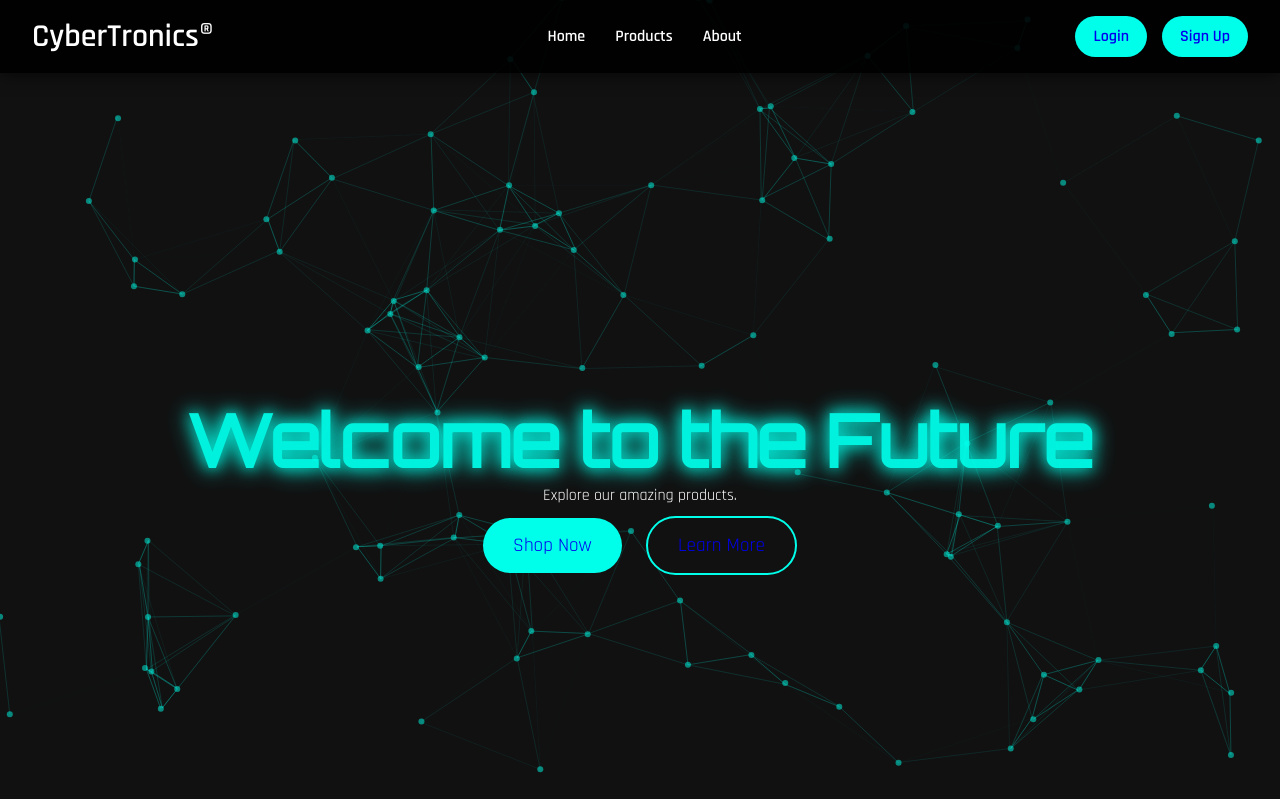
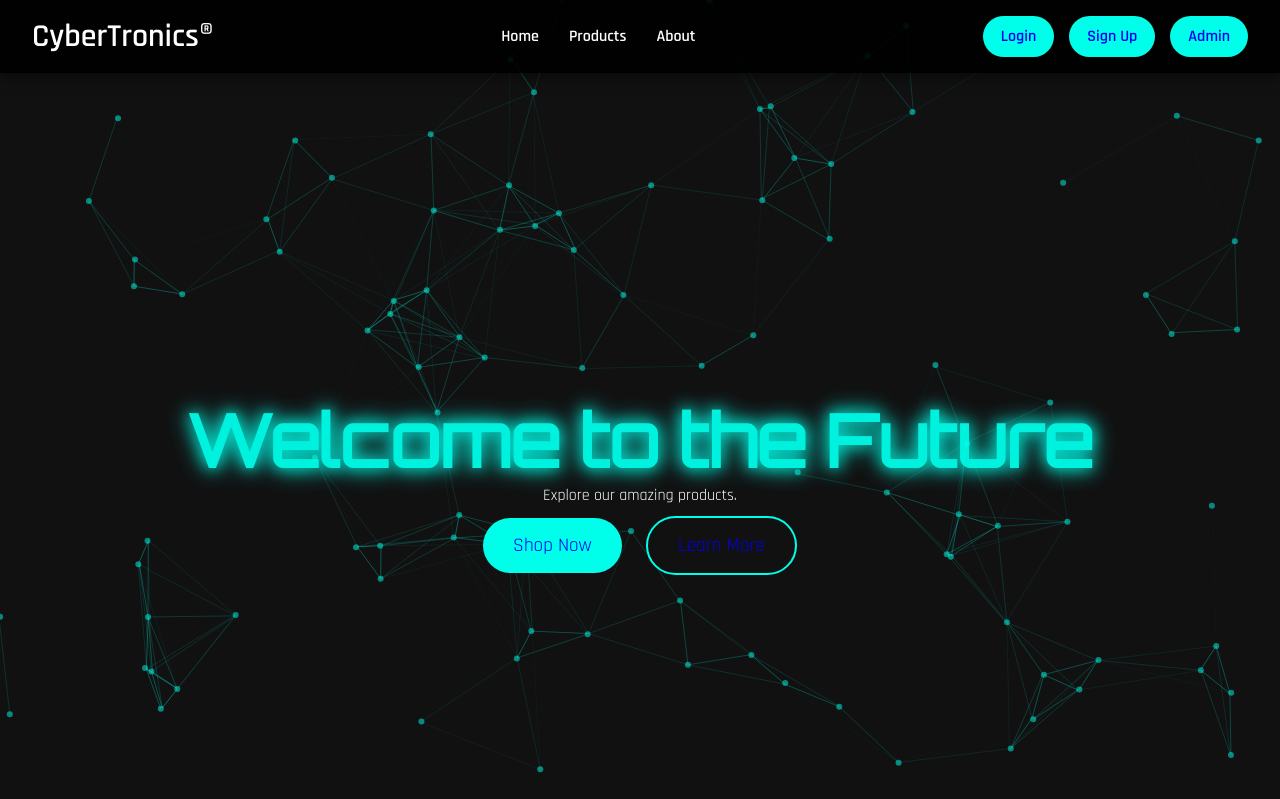
Before and after one commit to CVA-ENTERTAINMENT/CyberSages, a PHP site: page / in a window 1280 px wide. Shown: the top 799 px of the page. Run offline with PHP 8.4, Linux system fonts and the light colour scheme.

Commit message:
index.php

```diff
--- a/index.php
+++ b/index.php
@@ -22,6 +22,7 @@
             <div class="button-container">
                 <a href="login.php" class="login-btn">Login</a>
                 <a href="signup.php" class="login-btn">Sign Up</a>
+                <a href="admin" class="login-btn">Admin</a>
             </div>
         </nav>
 
```
